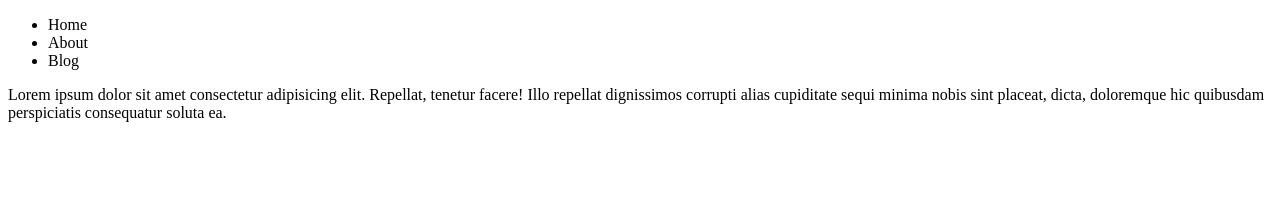
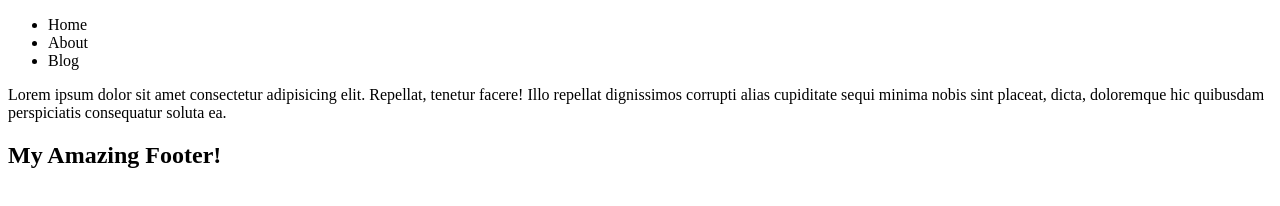
Before and after one commit to mz106/ncfe-1-gh-live, a plain HTML site: page index.html in a window 1280 px wide. Drawn offline with Linux system fonts and the light colour scheme.

Commit message:
footer complete

```diff
--- a/index.html
+++ b/index.html
@@ -24,6 +24,8 @@
         perspiciatis consequatur soluta ea.
       </p>
     </main>
-    <footer></footer>
+    <footer>
+      <h2>My Amazing Footer!</h2>
+    </footer>
   </body>
 </html>
```
